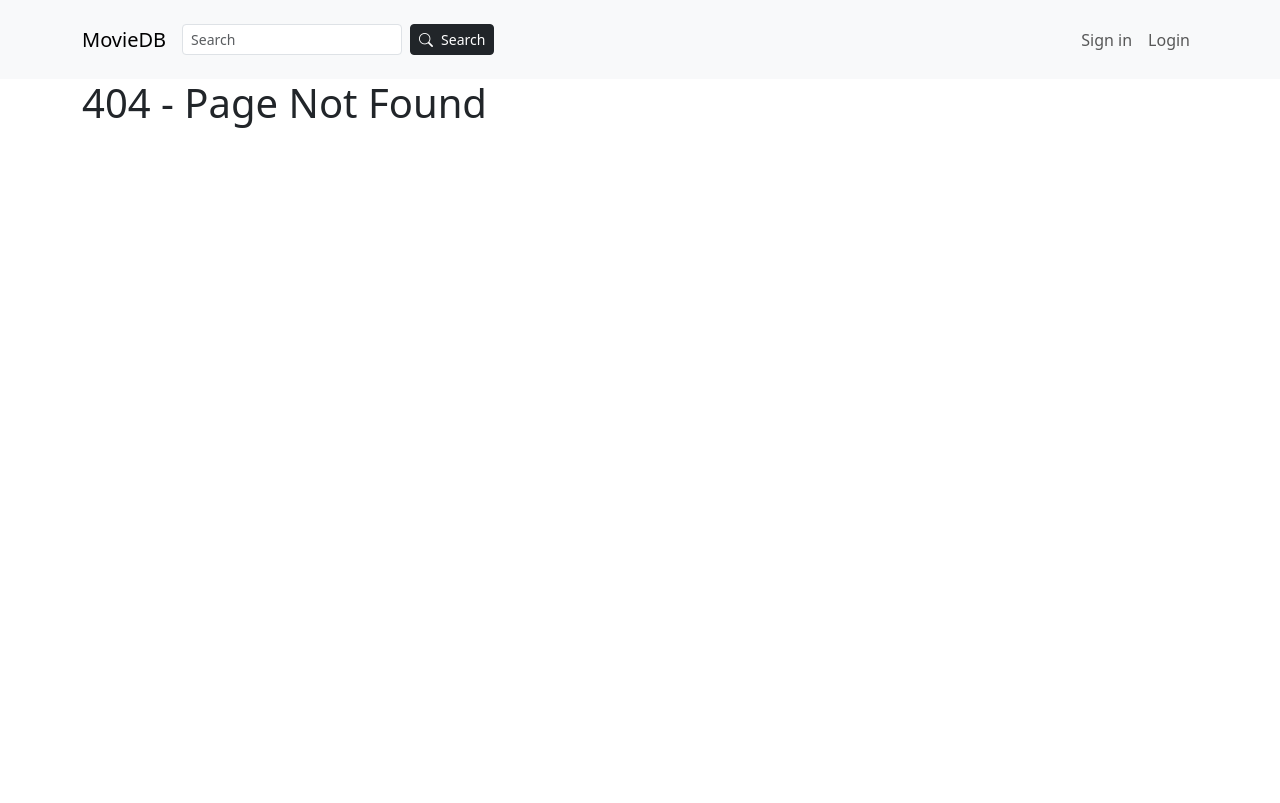
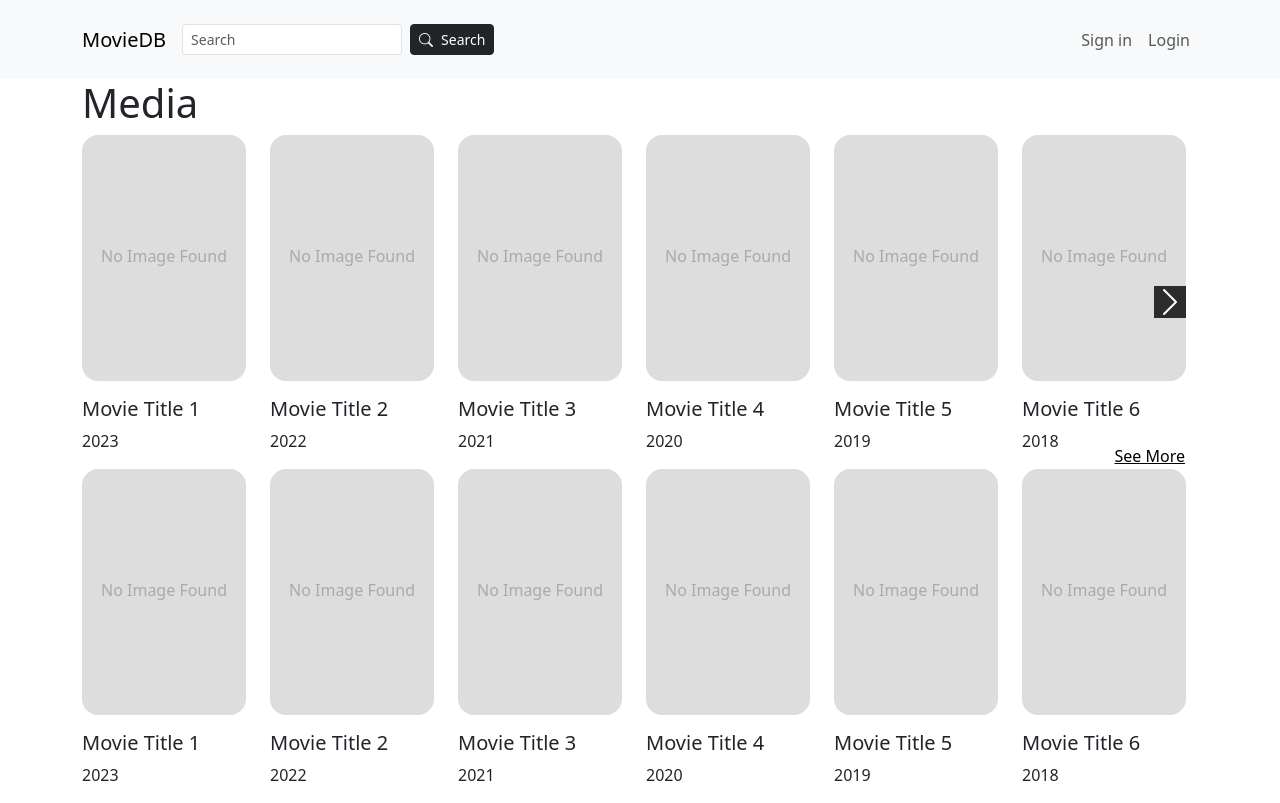
Before and after one commit to RUC-MSc-CS-CIT-2024/portfolio_subproject_3, a React (Vite) app in the folder src/frontend/: page /movies in a window 1280 px wide. Before the commit this address had no page. Built offline with nearby package versions, Linux system fonts and the light colour scheme.

Commit message:
feat: set up movie carousel and paging for the overview and the detail page

```diff
--- a/src/frontend/src/App.jsx
+++ b/src/frontend/src/App.jsx
@@ -8,6 +8,8 @@ import {
   ProfilePage,
   ProfileSettingsPage,
   SignInPage,
+  MediaOverviewPage,
+  MediaDetailPage,
 } from '@/pages';
 
 export default function App() {
@@ -25,6 +27,8 @@ export default function App() {
                 element={<ProfileSettingsPage />}
               />
             </Route>
+            <Route path="movies" element={<MediaOverviewPage />} />
+            <Route path="movies/:id" element={<MediaDetailPage />} />
             <Route path="*" element={<NotFoundPage />} />
           </Route>
         </Routes>
--- /dev/null
+++ b/src/frontend/src/components/MovieCarousel/MovieCarousel.css
@@ -0,0 +1,15 @@
+.carousel-control-prev,
+.carousel-control-next {
+  width: auto;
+  opacity: 1;
+}
+
+.carousel-control-prev-icon,
+.carousel-control-next-icon {
+  background-color: rgba(0, 0, 0, 0.8);
+}
+
+.carousel-control-prev-icon:hover,
+.carousel-control-next-icon:hover {
+  background-color: rgba(0, 0, 0, 1);
+}
--- /dev/null
+++ b/src/frontend/src/components/MovieCarousel/MovieCarousel.jsx
@@ -0,0 +1,38 @@
+import { Container, Row, Col, Carousel } from 'react-bootstrap';
+import { MovieCard } from '@/components';
+import { useMoviesPerRow } from '@/hooks';
+import 'bootstrap/dist/css/bootstrap.min.css';
+import './MovieCarousel.css';
+
+export default function MovieCarousel({ movies, loading }) {
+  const moviesPerRow = useMoviesPerRow();
+
+  const groupedMovies = [];
+  for (let i = 0; i < movies.length; i += moviesPerRow) {
+    groupedMovies.push(movies.slice(i, i + moviesPerRow));
+  }
+
+  return (
+    <Container fluid className="container-layout ">
+      <Carousel indicators={false} controls={true} interval={null} wrap={false}>
+        {groupedMovies.map((group, index) => (
+          <Carousel.Item key={index}>
+            <Row>
+              {group.map((movie) => (
+                <Col key={movie.movieId} xs={12} sm={6} md={4} lg={3} xl={2}>
+                  <MovieCard
+                    id={movie.movieId}
+                    imageUri={movie.imageUri}
+                    title={movie.title}
+                    releaseYear={movie.releaseYear}
+                    isLoading={loading}
+                  />
+                </Col>
+              ))}
+            </Row>
+          </Carousel.Item>
+        ))}
+      </Carousel>
+    </Container>
+  );
+}
--- a/src/frontend/src/components/MovieGrid/MovieGrid.css
+++ b/src/frontend/src/components/MovieGrid/MovieGrid.css
@@ -5,7 +5,3 @@
   right: 0;
   color: black;
 }
-
-.margin-left {
-  margin-left: -12px;
-}
--- a/src/frontend/src/components/MovieGrid/MovieGrid.jsx
+++ b/src/frontend/src/components/MovieGrid/MovieGrid.jsx
@@ -4,7 +4,7 @@ import { MovieCard } from '@/components';
 import { useMoviesPerRow } from '@/hooks';
 import './MovieGrid.css';
 
-export default function MovieGrid({ movies }) {
+export default function MovieGrid({ movies, loading }) {
   const [showMore, setShowMore] = useState(false);
   const moviesPerRow = useMoviesPerRow();
 
@@ -12,7 +12,7 @@ export default function MovieGrid({ movies }) {
   const remainingMovies = movies.slice(moviesPerRow);
 
   return (
-    <Container fluid>
+    <Container fluid className="container-layout ">
       <Row>
         {firstRowMovies.map((movie, index) => (
           <Col
@@ -22,14 +22,14 @@ export default function MovieGrid({ movies }) {
             md={4}
             lg={3}
             xl={2}
-            className={`position-relative ${index === 0 ? 'margin-left' : ''}`}
+            className="position-relative"
           >
             <MovieCard
               id={movie.movieId}
               imageUri={movie.imageUri}
               title={movie.title}
               releaseYear={movie.releaseYear}
-              isLoading={false}
+              isLoading={loading}
             />
             {index === firstRowMovies.length - 1 &&
               remainingMovies.length > 0 && (
@@ -54,14 +54,14 @@ export default function MovieGrid({ movies }) {
               md={4}
               lg={3}
               xl={2}
-              className={`position-relative ${index === 0 ? 'margin-left' : ''}`}
+              className="position-relative"
             >
               <MovieCard
                 id={movie.movieId}
                 imageUri={movie.imageUri}
                 title={movie.title}
                 releaseYear={movie.releaseYear}
-                isLoading={false}
+                isLoading={loading}
               />
             </Col>
           ))}
--- a/src/frontend/src/global.css
+++ b/src/frontend/src/global.css
@@ -0,0 +1,5 @@
+.container-layout {
+  margin-left: -12px;
+  margin-right: 0;
+  padding-right: 0;
+}
--- a/src/frontend/src/pages/HomePage.jsx
+++ b/src/frontend/src/pages/HomePage.jsx
@@ -1,4 +1,4 @@
-import Container from 'react-bootstrap/Container';
+import { Container } from 'react-bootstrap';
 import { ToastNotification } from '@/components';
 
 export default function HomePage() {
--- /dev/null
+++ b/src/frontend/src/pages/MediaDetailPage.jsx
@@ -0,0 +1,9 @@
+import { Container } from 'react-bootstrap';
+
+export default function MediaDetailPage() {
+  return (
+    <Container>
+      <h1>Media Detail</h1>
+    </Container>
+  );
+}
--- /dev/null
+++ b/src/frontend/src/pages/MediaOverviewPage.jsx
@@ -0,0 +1,65 @@
+import { Container } from 'react-bootstrap';
+import { MovieCarousel, MovieGrid } from '@/components';
+
+const movies = [
+  {
+    movieId: 1,
+    title: 'Movie Title 1',
+    releaseYear: '2023',
+  },
+  {
+    movieId: 2,
+    title: 'Movie Title 2',
+    releaseYear: '2022',
+  },
+  {
+    movieId: 3,
+    title: 'Movie Title 3',
+    releaseYear: '2021',
+  },
+  {
+    movieId: 4,
+    title: 'Movie Title 4',
+    releaseYear: '2020',
+  },
+  {
+    movieId: 5,
+    title: 'Movie Title 5',
+    releaseYear: '2019',
+  },
+  {
+    movieId: 6,
+    title: 'Movie Title 6',
+    releaseYear: '2018',
+  },
+  {
+    movieId: 7,
+    title: 'Movie Title 7',
+    releaseYear: '2017',
+  },
+  {
+    movieId: 8,
+    title: 'Movie Title 8',
+    releaseYear: '2016',
+  },
+  {
+    movieId: 9,
+    title: 'Movie Title 9',
+    releaseYear: '2015',
+  },
+  {
+    movieId: 10,
+    title: 'Movie Title 10',
+    releaseYear: '2014',
+  },
+];
+
+export default function MediaOverviewPage() {
+  return (
+    <Container>
+      <h1>Media</h1>
+      <MovieCarousel movies={movies} />
+      <MovieGrid movies={movies} />
+    </Container>
+  );
+}
--- a/src/frontend/src/pages/index.js
+++ b/src/frontend/src/pages/index.js
@@ -3,3 +3,5 @@ export { default as NotFoundPage } from './NotFoundPage';
 export { default as ProfilePage } from './ProfilePage';
 export { default as ProfileSettingsPage } from './ProfileSettingsPage';
 export { default as SignInPage } from './SignInPage';
+export { default as MediaOverviewPage } from './MediaOverviewPage';
+export { default as MediaDetailPage } from './MediaDetailPage';
```
